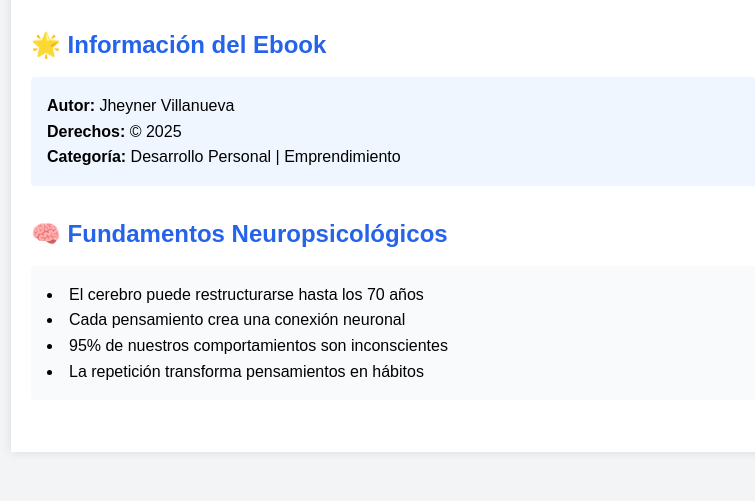
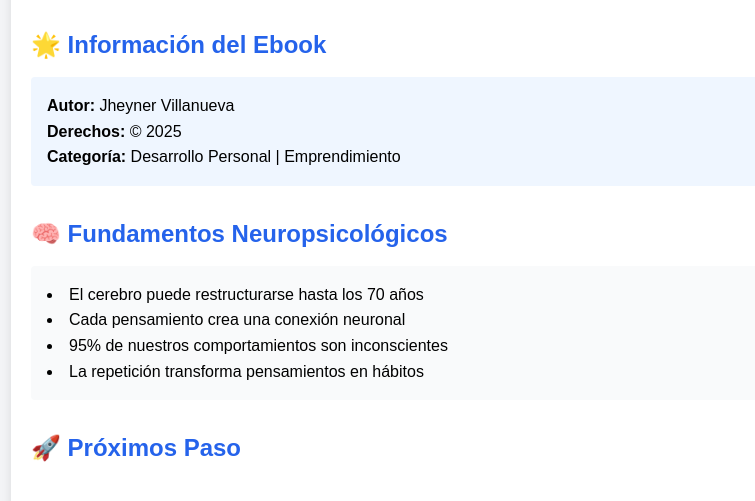
Before and after one commit to jheynerpro/metodo-transformacion, a plain HTML site: page index.html in a window 1280 px wide. Shown: the part 103-604 px from the top of the page, without its empty margins (229-984 px from the left). Drawn offline with nearby package versions, Linux system fonts and the light colour scheme.

Commit message:
Confirmar cambios

```diff
--- a/index.html
+++ b/index.html
@@ -46,4 +46,5 @@
             </ul>
         </section>
 
-        <section
+        <section class="mb-8">
+            <h2 class="text-2xl font-semibold text-blue-600 mb-4">🚀 Próximos Paso
```
